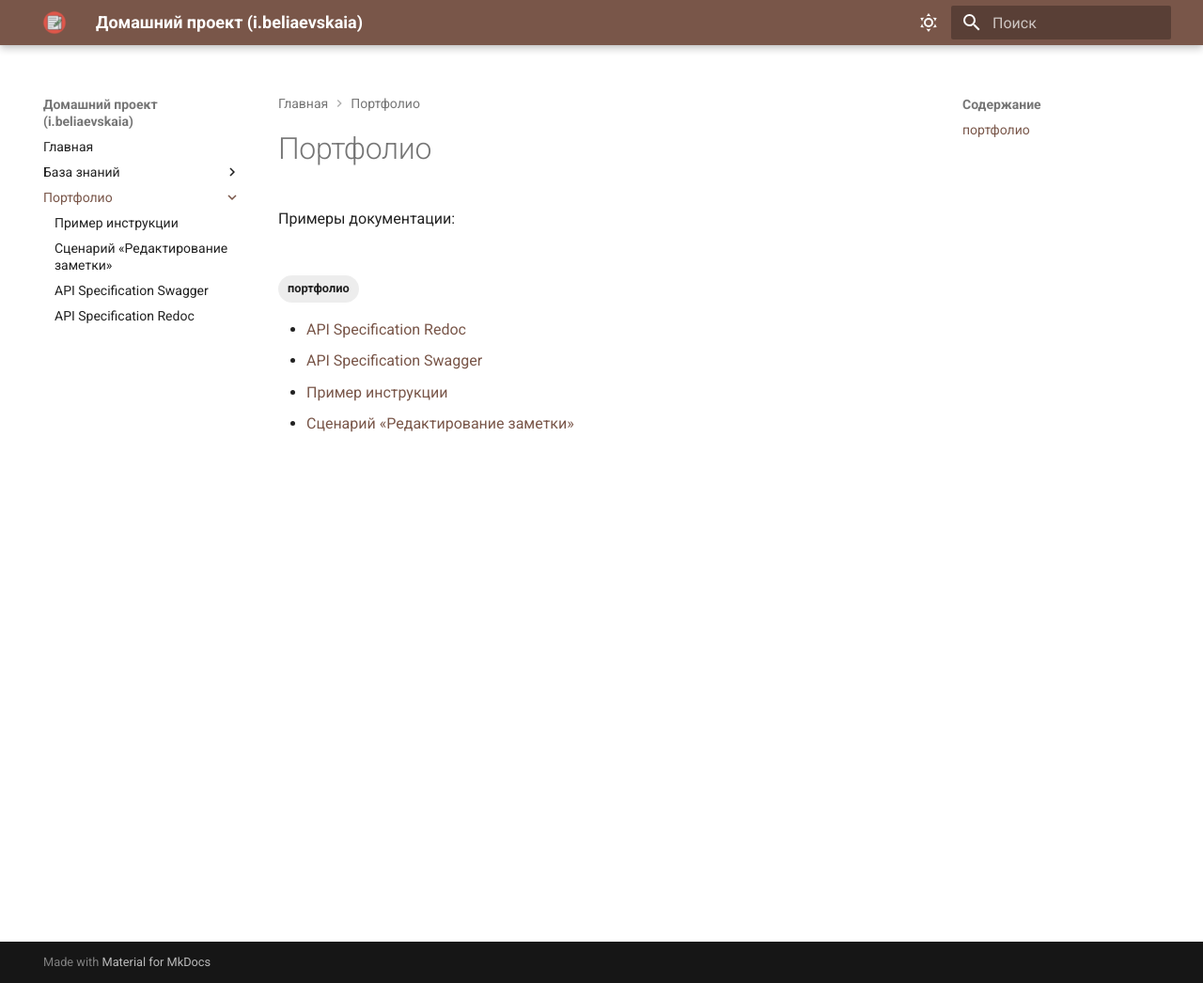
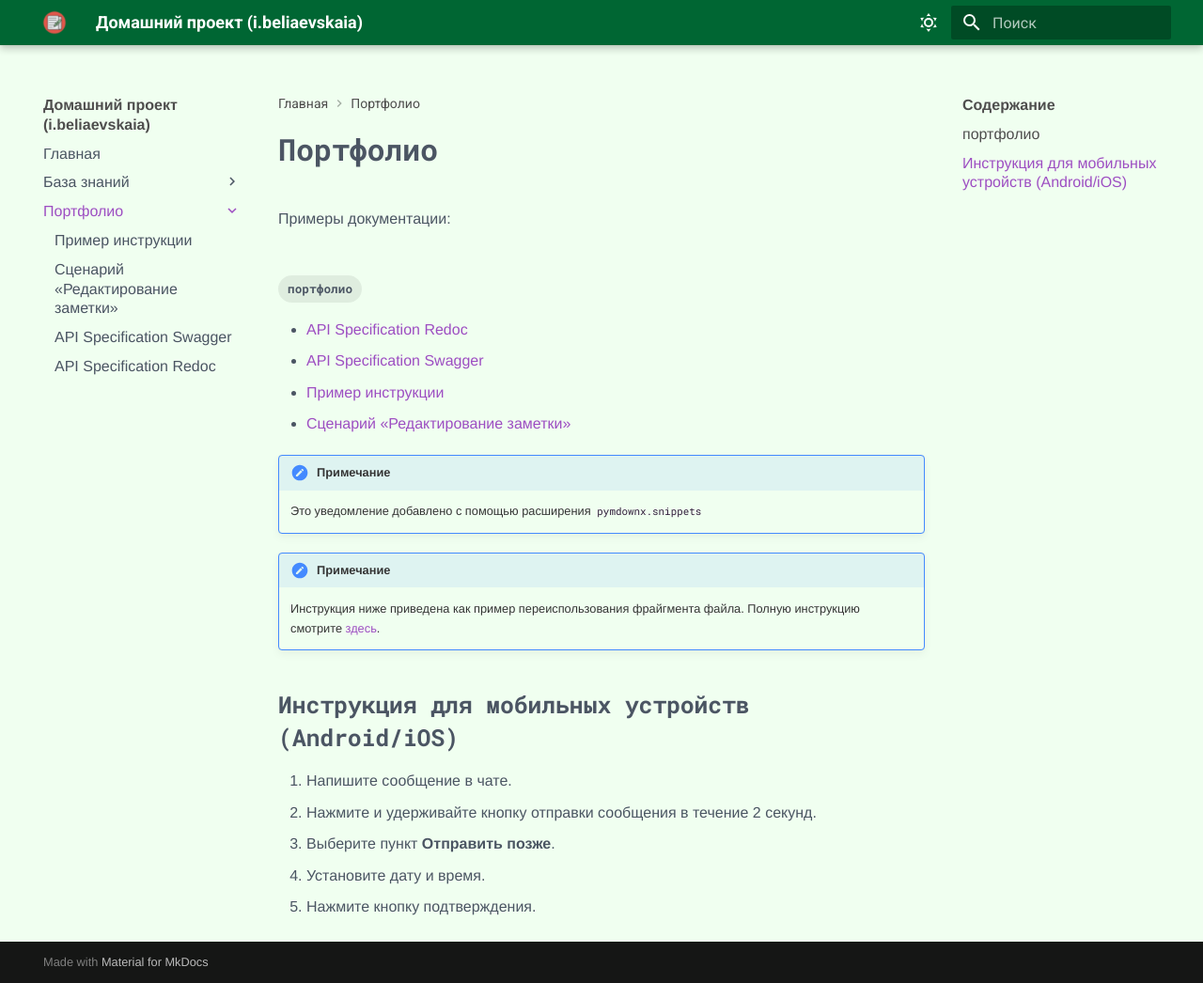
Before and after one commit to ibeliaevskaia/pet-project-bel, an MkDocs documentation site: the page built from docs/portfolio/index.md, in a window 1280 px wide and 1046 px high. Shown: the whole window at 94% size. Built offline with MkDocs 1.6.1 and Material for MkDocs 9.7.7, drawn with Linux system fonts in a browser that asks for light colours.

Commit message:
использование css и принципа единого источника

```diff
--- a/docs/portfolio/index.md
+++ b/docs/portfolio/index.md
@@ -1,3 +1,12 @@
 # Портфолио
 Примеры документации:
 <!-- material/tags { include: [портфолио] } -->
+
+--8<-- "docs/portfolio/note.md"
+
+
+!!! note "Примечание"
+    Инструкция ниже приведена как пример переиспользования фрайгмента файла.
+    Полную инструкцию смотрите [здесь](instructions.md).
+
+--8<-- "docs/portfolio/instructions.md:instr"
--- /dev/null
+++ b/docs/portfolio/note.md
@@ -0,0 +1,2 @@
+!!! note "Примечание"
+    Это уведомление добавлено с помощью расширения `pymdownx.snippets`
--- /dev/null
+++ b/docs/stylesheets/extra.css
@@ -0,0 +1,44 @@
+/* Настройки светлой схемы */
+
+[data-md-color-scheme="default"] {
+    --md-primary-fg-color: #006633; /*Основной цвет*/
+    --md-accent-fg-color: #339966; /*Акцентный цвет*/
+    --md-typeset-a-color: #9d4ec2; /*Цвет ссылок*/
+    --md-default-bg-color: #f0fff0; /*Фоновый цвет*/
+    --md-default-fg-color: #353535; /*Основной цвет текста (абзацы, списки, подзаголовки, nav и toc)*/
+    --md-code-bg-color: #f0fff0; /*Цвет фона блока кода*/
+    --md-code-fg-color: #311d3b; /*Цвет текста в блоке кода*/
+    --md-default-fg-color--light: #4e4d4d; /*Цвет h1 и заголовков блоков toc и nav*/
+}
+
+/* Настройки тёмной схемы */
+
+[data-md-color-scheme="slate"] {
+    --md-primary-fg-color: #8634a3; /*Основной цвет*/
+    --md-accent-fg-color: #1565C0; /*Акцентный цвет*/
+    --md-typeset-a-color: #0e70e0; /*Цвет ссылок*/
+    --md-default-bg-color: #020e1a; /*Фоновый цвет*/
+    --md-default-fg-color: #d7d4d9; /*Основной цвет текста (абзацы, списки, подзаголовки, nav и toc)*/
+    --md-code-bg-color: #020e1a; /*Цвет фона блока кода*/
+    --md-code-fg-color: #d7d4d9; /*Цвет текста в блоке кода*/
+    --md-default-fg-color--light: #c7a9d1; /*Цвет h1 и заголовков блоков toc и nav*/
+}
+/*Параметры текста статей*/
+.md-typeset {
+    font-family: 'Helvetica', 'arial', sans-serif;
+
+    font-size: 16px;
+    color: #4b5563;
+}
+/*Параметры текста nav и toc*/
+.md-nav {
+    font-family: 'Helvetica', 'arial', sans-serif;
+    font-weight: 400;
+    font-size: 16px;
+    color: #4b5563;
+}
+.md-content h1, .md-content h2, .md-content h3, .md-content h4 {
+    font-family: 'Roboto Mono';
+    font-weight: 600;
+    color: #4b5563;
+}
--- a/mkdocs.yml
+++ b/mkdocs.yml
@@ -1,4 +1,6 @@
 site_name: Домашний проект (i.beliaevskaia) # Название сайта
+extra_css:
+  - stylesheets/extra.css
 site_description: Профессиональное портфолио # Описание сайта, добавляется в meta-теги
 site_author: i.beliaevskaia
 theme: # Тема сайта, информация о ее параметрах
@@ -71,6 +73,7 @@ markdown_extensions: # Расширения markdown
   # - pymdownx.emoji: # Иконки и эмодзи
   #    emoji_index: !!python/name:material.extensions.emoji.twemoji
   #    emoji_generator: !!python/name:material.extensions.emoji.to_svg
+  - pymdownx.snippets
 
 plugins:
   - search # Плагин для подключения поиска на портале
```
Also changed, not shown: docs/knowledge-base/index.md (+3 -0 lines), docs/portfolio/instructions.md (+2 -1 lines).
